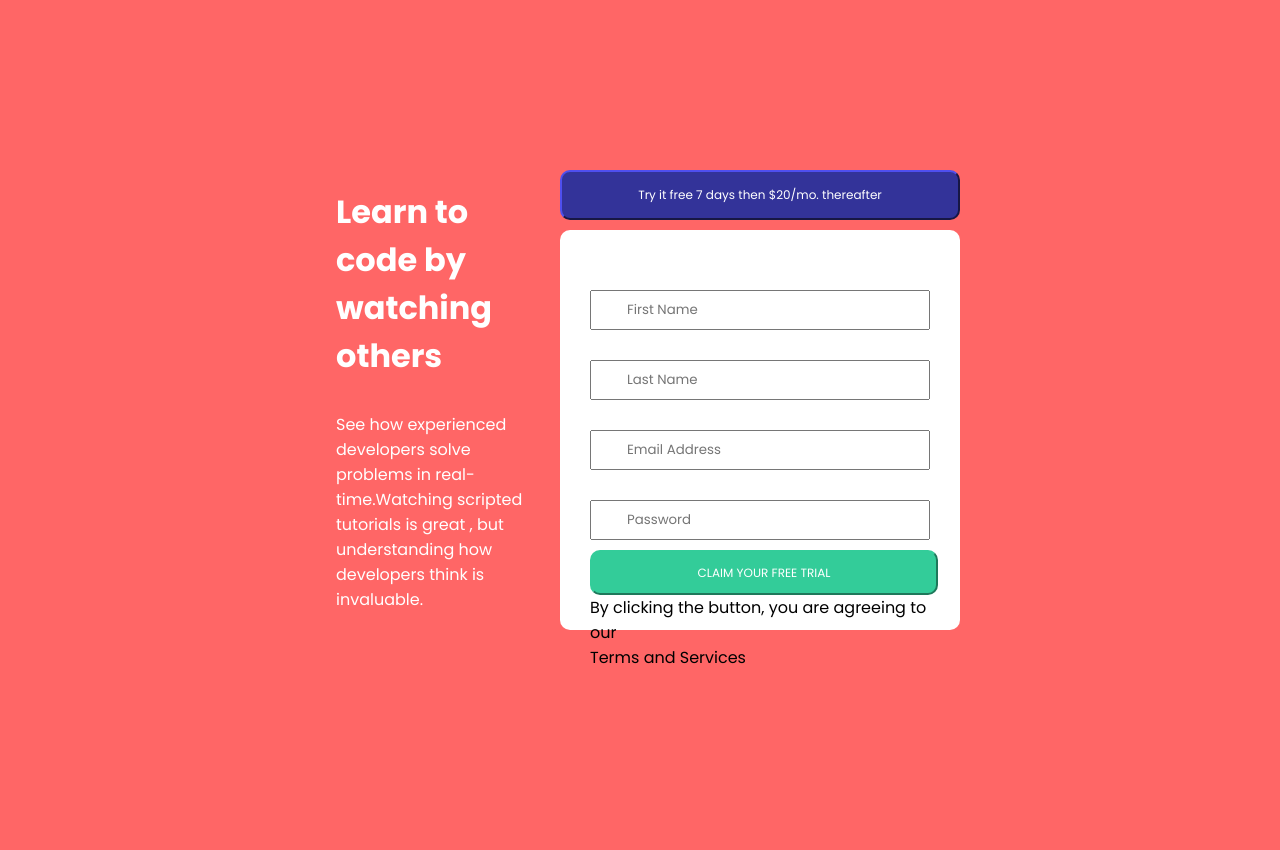
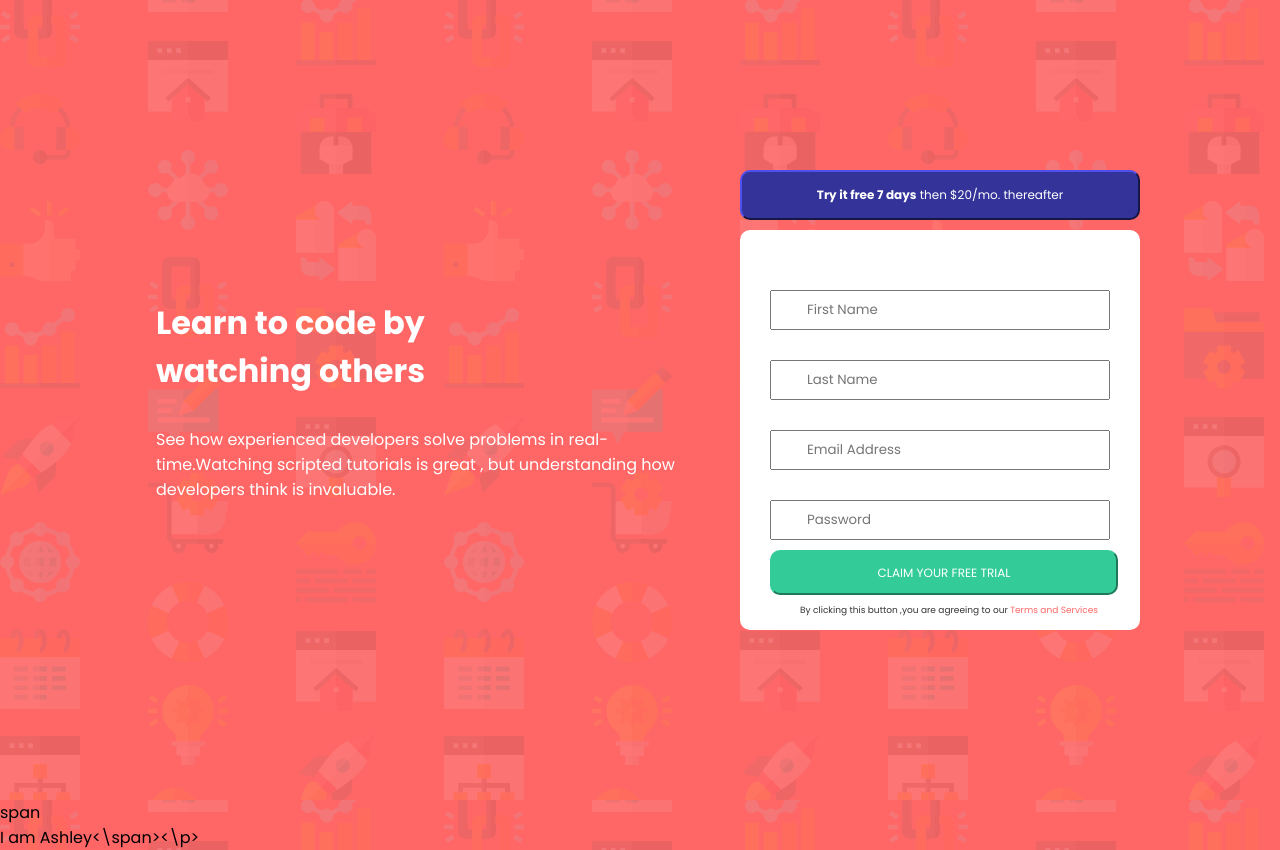
Before and after one commit to Nmachiu/Registration-Page, a plain HTML site: page index.html in a window 1280 px wide. Before the commit the page ends 800 px from the top, so only its background shows below. Drawn offline with Linux system fonts and the light colour scheme.

Commit message:
Add files via upload

```diff
--- a/index.html
+++ b/index.html
@@ -33,7 +33,7 @@
       <div>
         <div class="top2">
           <button class="button">
-            Try it free 7 days then $20/mo. thereafter
+            <b>Try it free 7 days</b> then $20/mo. thereafter
           </button>
         </div>
 
@@ -56,18 +56,17 @@
                 <input type="password" placeholder="Password" required />
               </div>
               <div class="formbutton">
-                <button class="button2"> CLAIM YOUR FREE TRIAL</button>
-              </div>
-              <div class="discliamer">
-                <span class="text">
-                  By clicking the button, you are agreeing to our <p class="red"> Terms and Services</p>
-                </span>
-
+                <button class="button2">CLAIM YOUR FREE TRIAL</button>
               </div>
             </form>
+            <span class="disclaim">
+              By clicking this button ,you are agreeing to our <span class="red"> Terms and
+              Services</span>
+            </span>
           </div>
         </div>
       </div>
     </main>
   </body>
 </html>
+span <p> I am <span class='classname'>Ashley<\span><\p>
--- a/style.css
+++ b/style.css
@@ -1,15 +1,16 @@
-@import url('https://fonts.googleapis.com/css2?family=Poppins:wght@400;500;600;700&display=swap');
+@import url("https://fonts.googleapis.com/css2?family=Poppins:wght@400;500;600;700&display=swap");
 
-*{
+* {
   margin: 0;
   padding: 0;
   box-sizing: border-box;
-    font-family: 'Poppins', sans-serif;
+  font-family: "Poppins", sans-serif;
 }
-body{
+body {
   background-color: #ff6666;
+  background-image: url(./Images/bg-intro-desktop.png);
 }
-main{
+main {
   height: 100vh;
   display: flex;
   align-items: center;
@@ -18,17 +19,19 @@ main{
   margin: auto;
   font-size: 16px;
 }
-.top{
-    background-color: transparent;
-    padding: 1em;
-    color:white ;
-}
-.bottom{
+.top {
   background-color: transparent;
   padding: 1em;
   color: white;
+  width: 400px;
 }
-.container{
+.bottom {
+  background-color: transparent;
+  padding: 1em;
+  color: white;
+  width: 600px;
+}
+.container {
   width: 400px;
   background: #fff;
   border-radius: 10px;
@@ -38,10 +41,10 @@ main{
 .container .forms {
   padding: 30px;
 }
-.top2{
+.top2 {
   padding-bottom: 10px;
 }
-.top2 .button{
+.top2 .button {
   background-color: #333399;
   color: #fff;
   font-size: 12px;
@@ -52,7 +55,7 @@ main{
   box-shadow: inset;
   padding: 5px;
 }
-.forms .input-field{
+.forms .input-field {
   background-color: white;
   height: 40px;
   width: 100%;
@@ -60,21 +63,29 @@ main{
   position: relative;
   border-radius: 10px;
 }
-input{
+input {
   height: 40px;
   width: 100%;
-    position: left ;
+  position: left;
   padding: 0 35px;
 }
-.formbutton .button2{
+.formbutton .button2 {
   color: #fff;
-    background-color: #33CC99;
+  background-color: #33cc99;
   width: 348px;
   font-size: 12px;
   border-radius: 10px;
   height: 45px;
-    border-color: #33CC99;
+  border-color: #33cc99;
 }
-.formbutton{
+.formbutton {
   padding-top: 10px;
 }
+.disclaim {
+  font-size: 9px;
+  color: #333333;
+  padding-left: 30px;
+}
+.red {
+  color: #ff6666;
+}
```
Lines whose indentation alone changed are shown as unchanged.
